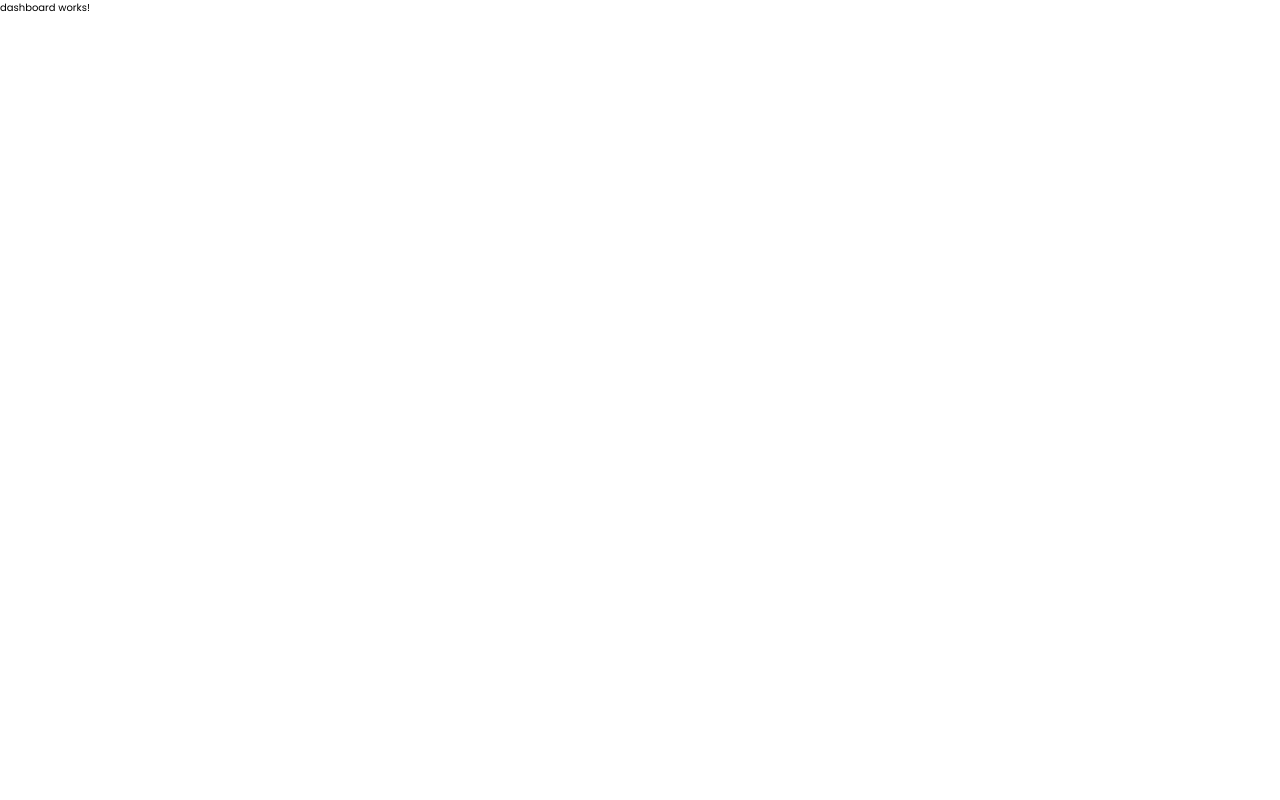
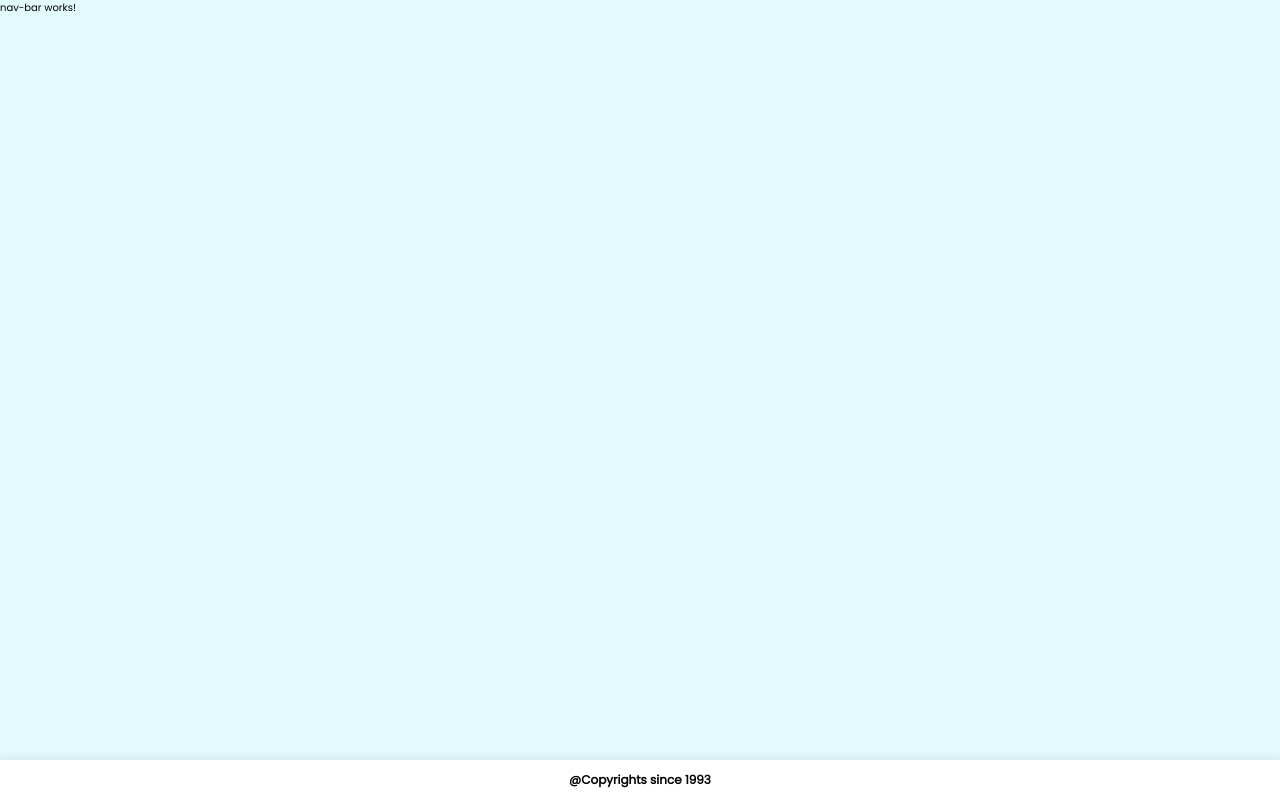
Before and after one commit to chprashu/my-web, an Angular app: page / in a window 1280 px wide. Built offline with nearby package versions, Linux system fonts and the light colour scheme.

Commit message:
footer design

```diff
--- a/src/app/components/header/dashboard/dashboard.component.html
+++ b/src/app/components/header/dashboard/dashboard.component.html
@@ -1 +1,2 @@
-<p>dashboard works!</p>
+<app-nav-bar></app-nav-bar>
+<app-footer></app-footer>
--- a/src/app/components/header/footer/footer.component.css
+++ b/src/app/components/header/footer/footer.component.css
@@ -0,0 +1,13 @@
+.footer{
+    width: 100%;
+    height: 5vh;
+    box-shadow: var(--elevation-08);
+    position: fixed;
+    bottom: 0px;
+    background-color: #fff;
+}
+
+.text{
+    font-size: 12px;
+    font-weight: 600;
+}
--- a/src/app/components/header/footer/footer.component.html
+++ b/src/app/components/header/footer/footer.component.html
@@ -1 +1,3 @@
-<p>footer works!</p>
+<div class="footer flex flex-j-c flex-a-c">
+    <span class="text">@Copyrights since 1993</span>
+</div>
--- a/src/app/components/header/nav-bar/nav-bar.component.css
+++ b/src/app/components/header/nav-bar/nav-bar.component.css
@@ -0,0 +1,5 @@
+.nav-bar{
+    width: 100%;
+    height: 6.6vh;
+
+}
--- a/src/styles.css
+++ b/src/styles.css
@@ -19,7 +19,8 @@
     --elevation-23: 0px 11px 14px -7px rgba(0, 0, 0, 0.2), 0px 23px 36px 3px rgba(0, 0, 0, 0.14), 0px 9px 44px 8px rgba(0, 0, 0, 0.12);
     --normal-shadow: var(--elevation-01);
     --hover-shadow: var(--elevation-05);
-    --focus-shadow: var(--elevation-05)
+    --focus-shadow: var(--elevation-05);
+    --body-color: #e3fafc;
 }
 
 *{
@@ -35,6 +36,7 @@ html{
 
 body{
     width: 100%;
+    background-color: var(--body-color);
 }
 
 .flex{
```
